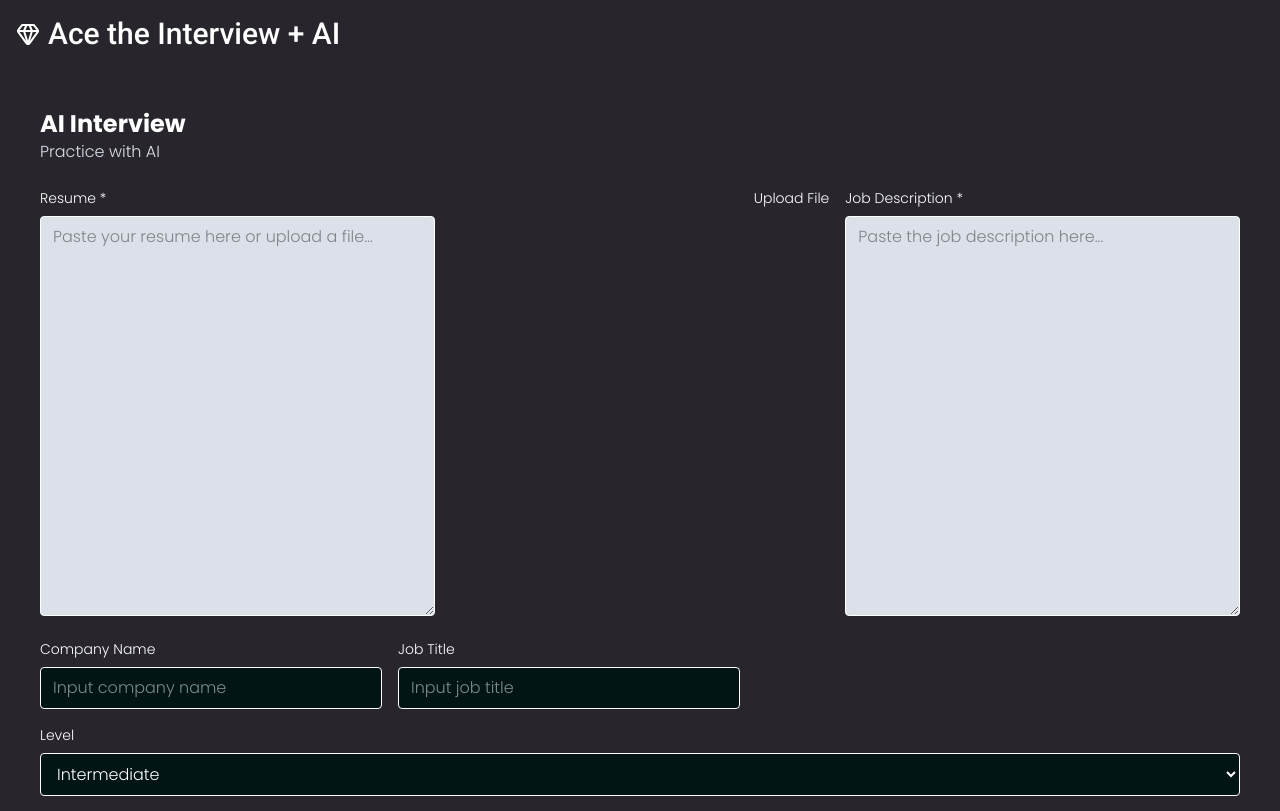
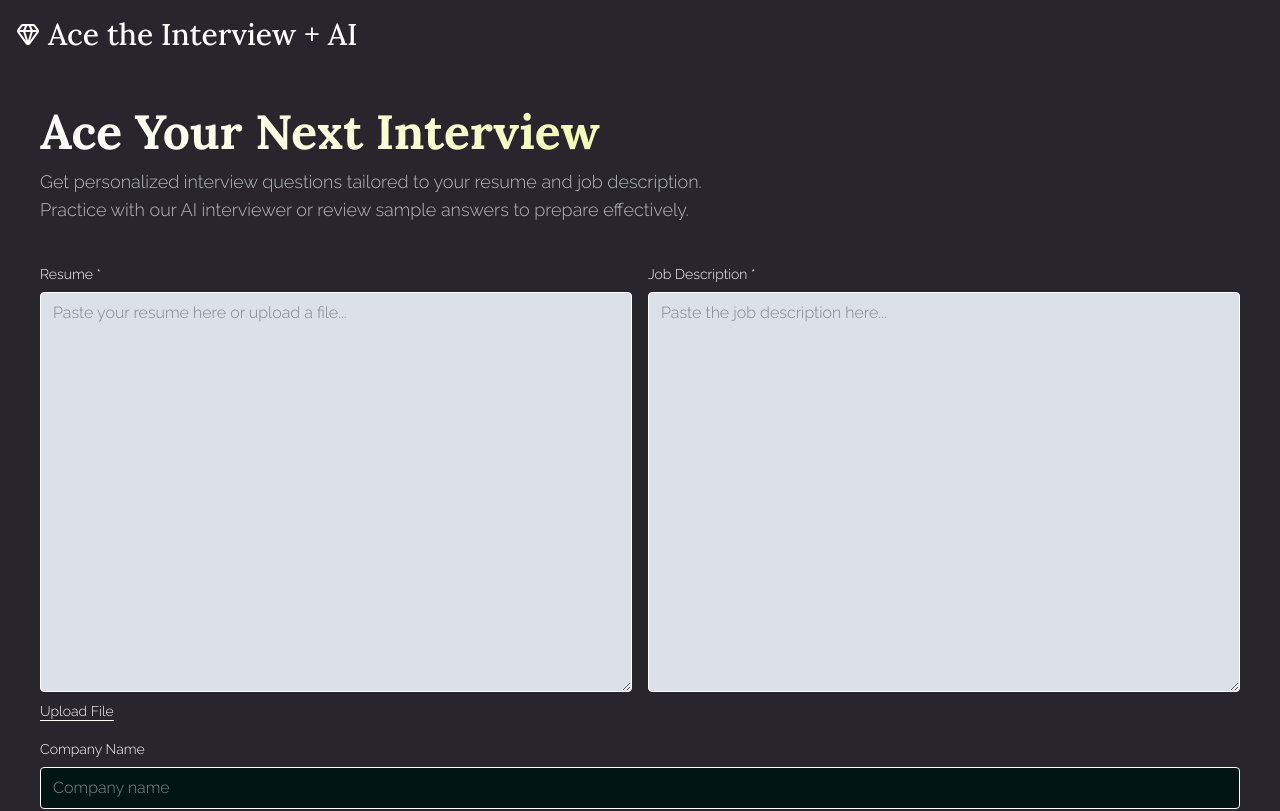
Before and after one commit to CarlSmoky/interview-prep-client, a React (Vite) app: page /interview in a window 1280 px wide. Shown: the top 811 px of the page. Built offline with nearby package versions, Linux system fonts and the light colour scheme.

Commit message:
feat(interview): enhance interview page layout and update text areas for better user experience

```diff
--- a/src/components/FormTextarea.tsx
+++ b/src/components/FormTextarea.tsx
@@ -8,13 +8,13 @@ interface FormTextareaProps {
 
 const FormTextarea = ({ id, label, value, onChange, placeholder }: FormTextareaProps) => {
   return (
-    <div className="w-full lg:w-1/2">
+    <div className="w-full">
       {label && <label htmlFor={id} className="block mb-2 text-sm">{label}</label>}
       <textarea
         id={id}
         value={value}
         onChange={(e) => onChange(e.target.value)}
-        className="w-full h-40 lg:h-100 bg-custom-light border border-white rounded px-3 py-2 text-custom-dark resize-y focus:outline-none focus:ring-2 focus:ring-custom-accent"
+        className="w-full h-40 md:h-100 bg-custom-light border border-white rounded px-3 py-2 text-custom-dark resize-y focus:outline-none focus:ring-2 focus:ring-custom-accent"
         placeholder={placeholder}
       />
     </div>
--- a/src/index.css
+++ b/src/index.css
@@ -1,4 +1,5 @@
-@import url("https://fonts.googleapis.com/css2?family=Poppins:wght@100;300;400;500;600;700&family=Roboto:wght@100;300;400;500&display=swap");
+@import url("https://fonts.googleapis.com/css2?family=Raleway:ital,wght@0,100..900;1,100..900&display=swap");
+@import url("https://fonts.googleapis.com/css2?family=Lora:ital,wght@0,400..700;1,400..700&family=Raleway:ital,wght@0,100..900;1,100..900&display=swap");
 @import "tailwindcss";
 
 @theme {
@@ -9,8 +10,8 @@
   --color-custom-secondary-accent: #bd93bd;
   --color-custom-red: #a72608;
 
-  --font-heading: Roboto, sans-serif;
-  --font-body: Poppins, sans-serif;
+  --font-heading: Lora, serif;
+  --font-body: Raleway, sans-serif;
 }
 
 * {
--- a/src/routes/interview/index.tsx
+++ b/src/routes/interview/index.tsx
@@ -198,9 +198,14 @@ function RouteComponent() {
         }}
         className="w-full p-6 text-white"
       >
-        <div className="mb-6">
-          <h1 className="text-2xl font-bold">AI Interview</h1>
-          <p className="text-custom-light">Practice with AI</p>
+        <div className="mb-8">
+          <h1 className="text-4xl md:text-5xl font-heading font-bold mb-3 bg-gradient-to-r from-white to-custom-accent bg-clip-text text-transparent">
+            Ace Your Next Interview
+          </h1>
+          <p className="text-lg text-custom-light/80 font-body max-w-2xl">
+            Get personalized interview questions tailored to your resume and job description.
+            Practice with our AI interviewer or review sample answers to prepare effectively.
+          </p>
         </div>
 
         <div className="space-y-4">
@@ -208,8 +213,19 @@ function RouteComponent() {
           <div className="flex flex-col lg:flex-row gap-4 w-full">
             <div className="w-full">
               <div className="flex items-center justify-between mb-2">
-                <label htmlFor="resume" className="block text-sm">Resume *</label>
-                <label className="cursor-pointer text-sm text-white hover:underline">
+
+
+              </div>
+              <div className="flex flex-col md:flex-row gap-4 w-full">
+                <div className="w-full">
+                  <FormTextarea
+                    id="resume"
+                    label="Resume *"
+                    value={resume}
+                    onChange={setResume}
+                    placeholder="Paste your resume here or upload a file..."
+                  />
+                  <label className="cursor-pointer text-sm text-white underline underline-offset-4 hover:text-white/50 ">
                     Upload File
                     <input
                       type="file"
@@ -220,14 +236,6 @@ function RouteComponent() {
                   </label>
                 </div>
                 <FormTextarea
-                id="resume"
-                label=""
-                value={resume}
-                onChange={setResume}
-                placeholder="Paste your resume here or upload a file..."
-              />
-            </div>
-            <FormTextarea
                   id="jobDescription"
                   label="Job Description *"
                   value={jobDescription}
@@ -235,23 +243,25 @@ function RouteComponent() {
                   placeholder="Paste the job description here..."
                 />
               </div>
+            </div>
+          </div>
 
-          <div className="flex flex-col lg:flex-row gap-4 w-full">
+
           <FormInput
             id="companyName"
             label="Company Name"
             value={companyName}
             onChange={setCompanyName}
-              placeholder="Input company name"
+            placeholder="Company name"
           />
           <FormInput
             id="jobTitle"
             label="Job Title"
             value={jobTitle}
             onChange={setJobTitle}
-              placeholder="Input job title"
+            placeholder="Job title"
           />
-          </div>
+
 
           <FormSelect
             id="level"
```
Lines whose indentation alone changed are shown as unchanged.
